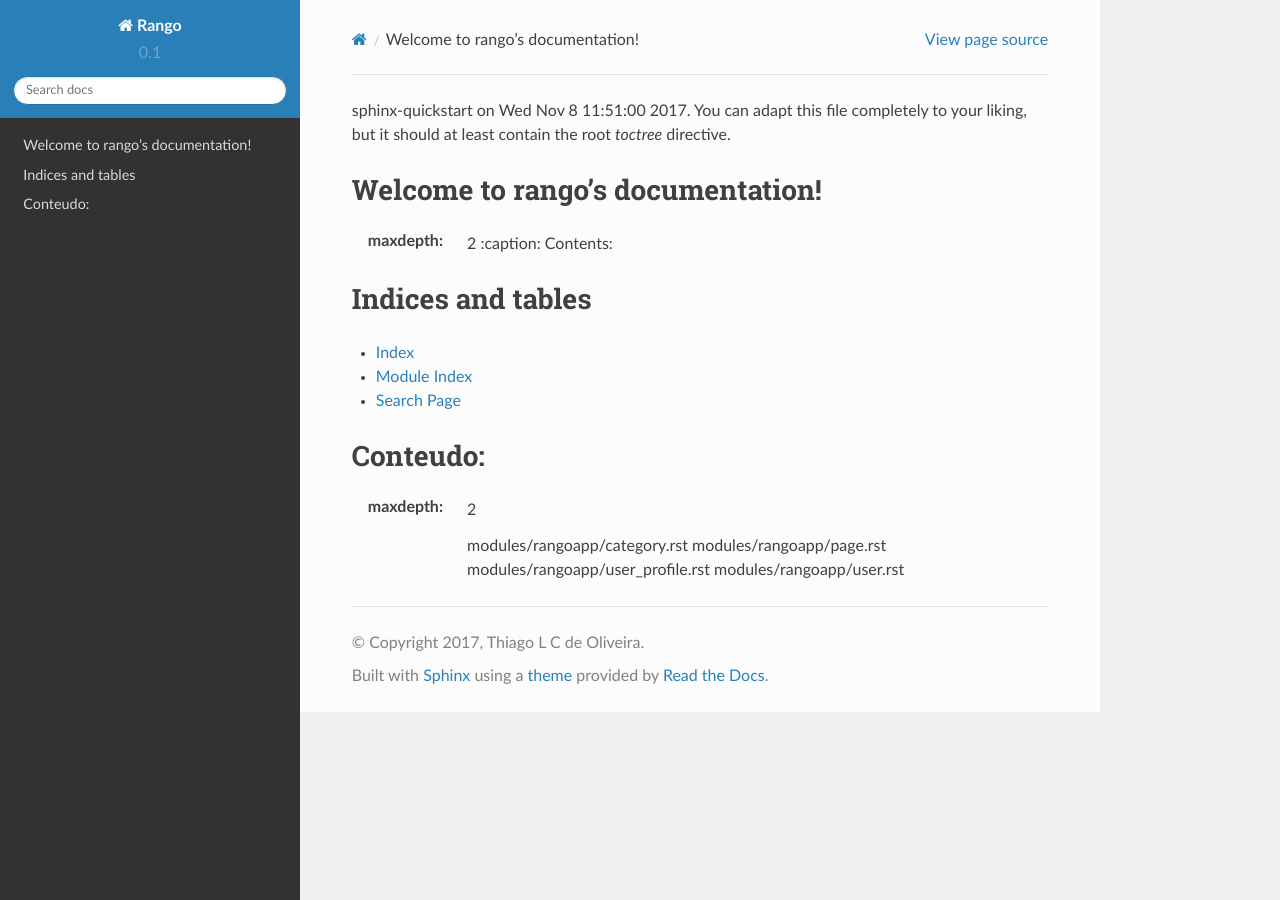
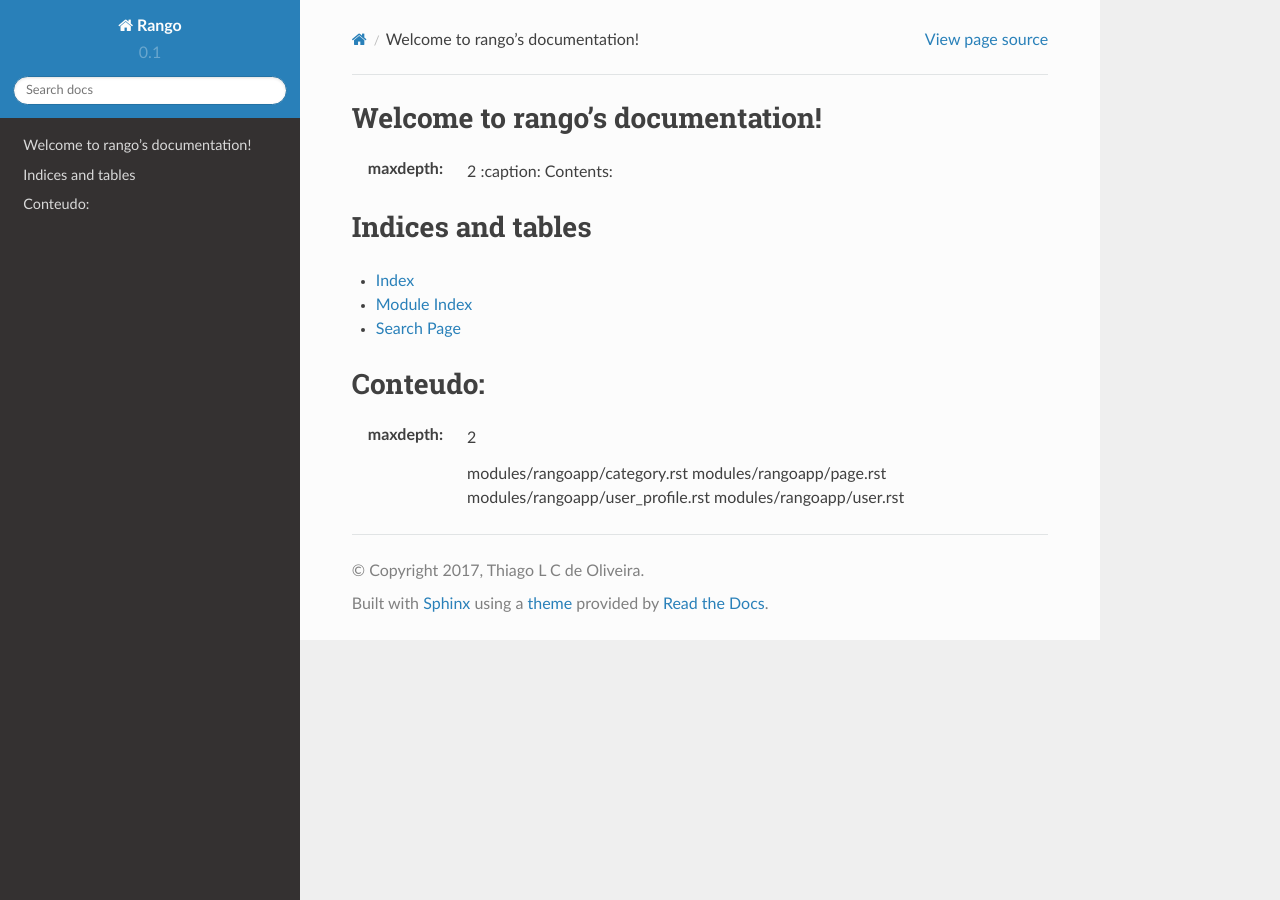
Before and after one commit to thiagolcdeoliveira/web, a Sphinx documentation site: the page built from doc/index.rst, in a window 1280 px wide. Built offline with Sphinx 7.4.7 and the Read the Docs theme 2.0.0, drawn with Linux system fonts in a browser that asks for light colours; formulas are drawn with MathJax 3.

```diff
--- a/doc/index.rst
+++ b/doc/index.rst
@@ -1,14 +1,9 @@
-.. rango documentation master file, created by
-sphinx-quickstart on Wed Nov  8 11:51:00 2017.
-You can adapt this file completely to your liking, but it should at least
-contain the root `toctree` directive.
-
 Welcome to rango's documentation!
 =================================
 
 .. toctree::
 :maxdepth: 2
-       :caption: Contents:
+        :caption: Contents:
 
 
 
```
Also changed, not shown: 8 other files.
